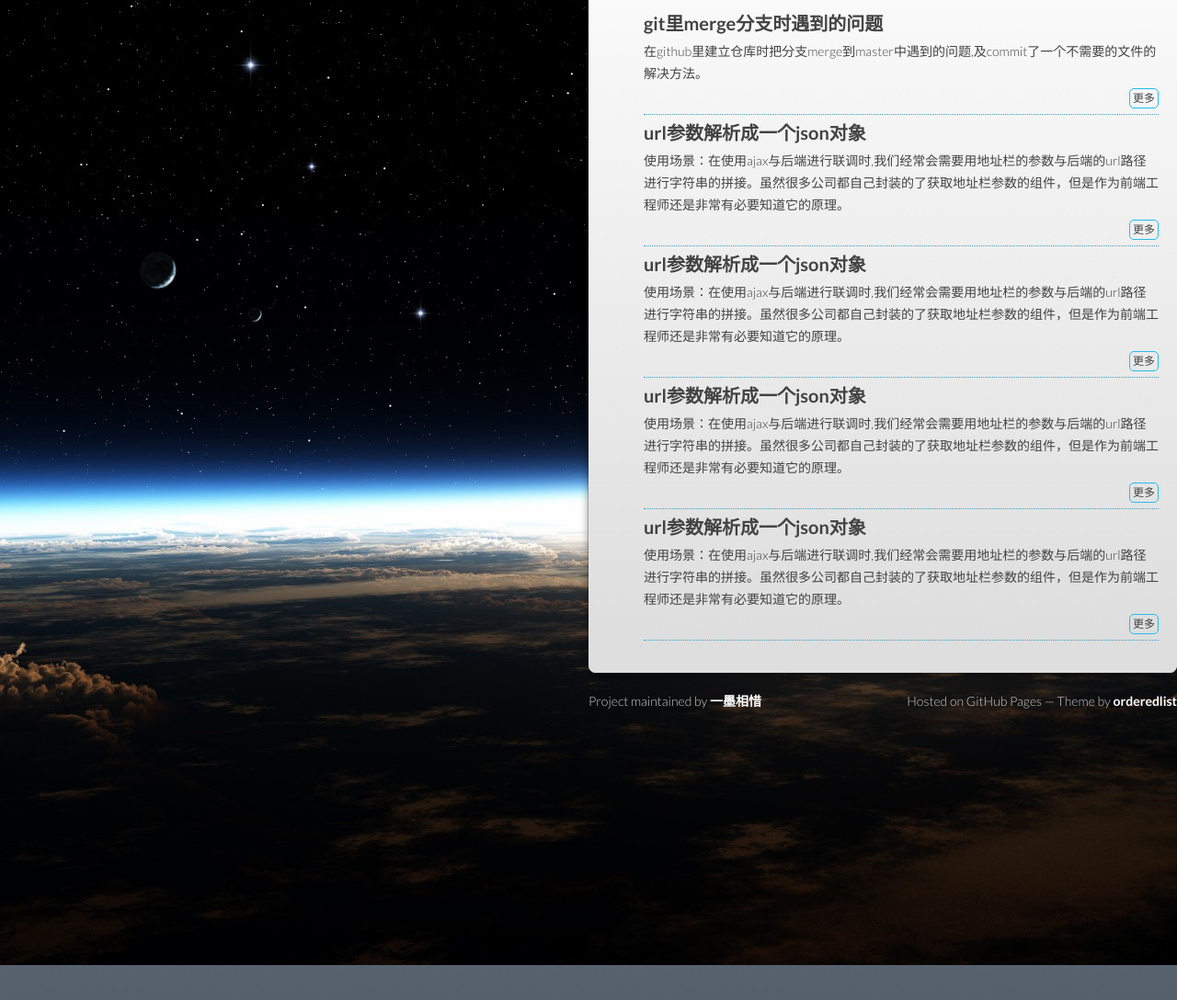
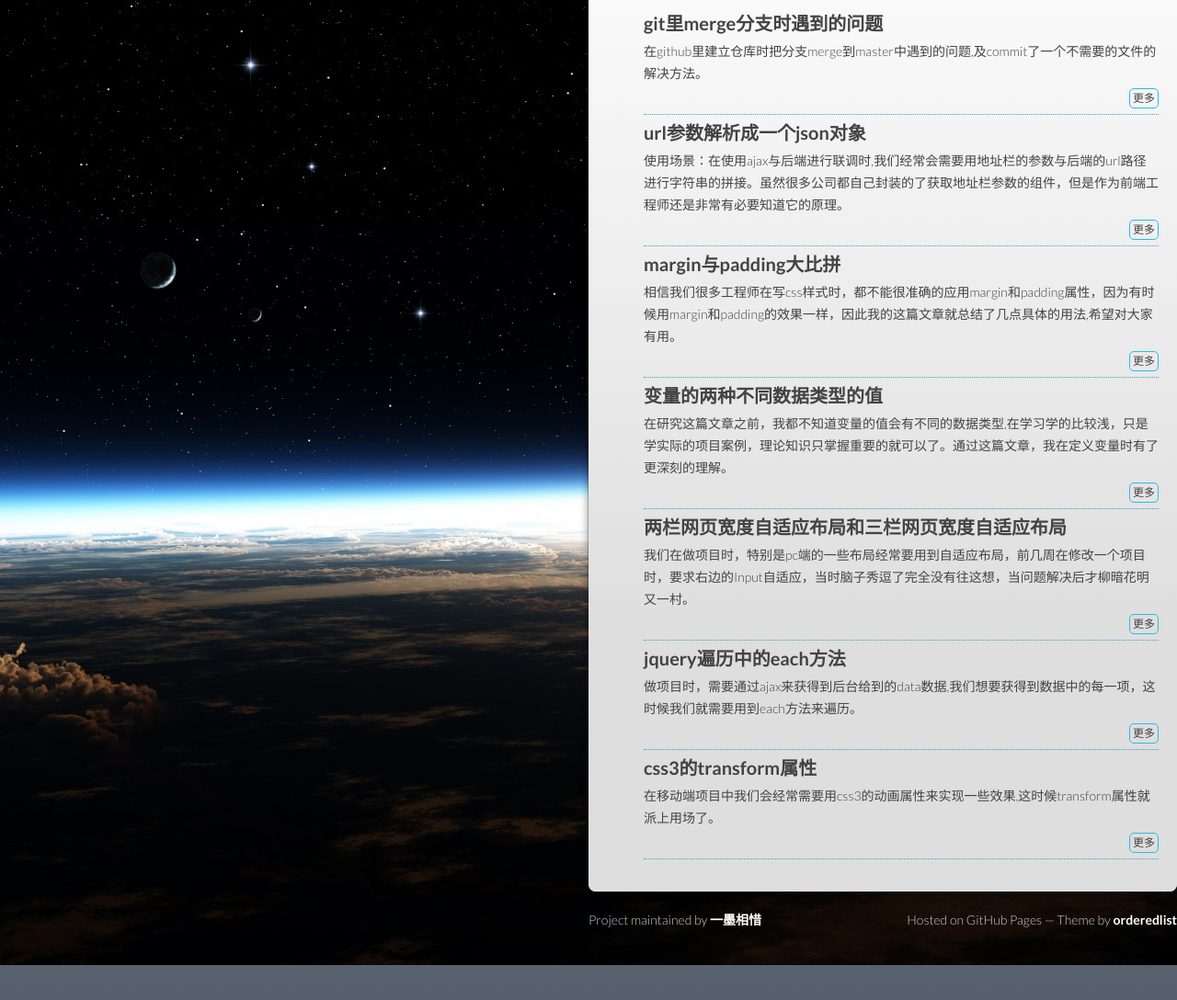
Before and after one commit to LSYY888/ruby.github.io, a plain HTML site: page main-content.html in a window 1280 px wide. Shown: the part 150-1238 px from the top of the page at 92% size. Drawn offline with Linux system fonts and the light colour scheme.

Commit message:
ruby-blog

```diff
--- a/shouye.html
+++ b/main-content.html
@@ -46,25 +46,39 @@
               <a href="https://github.com/fedlover/fedlovers-blog/issues/28">更多</a>
             </li>
             <li class="clearfix">
-              <h4>url参数解析成一个json对象</h4>
+              <h4>margin与padding大比拼</h4>
               <p>
-                使用场景：在使用ajax与后端进行联调时,我们经常会需要用地址栏的参数与后端的url路径进行字符串的拼接。虽然很多公司都自己封装的了获取地址栏参数的组件，但是作为前端工程师还是非常有必要知道它的原理。
+                相信我们很多工程师在写css样式时，都不能很准确的应用margin和padding属性，因为有时候用margin和padding的效果一样，因此我的这篇文章就总结了几点具体的用法,希望对大家有用。
               </p>
-              <a href="https://github.com/fedlover/fedlovers-blog/issues/28">更多</a>
+              <a href="https://github.com/fedlover/fedlovers-blog/issues/29">更多</a>
             </li>
             <li class="clearfix">
-              <h4>url参数解析成一个json对象</h4>
+              <h4>变量的两种不同数据类型的值</h4>
               <p>
-                使用场景：在使用ajax与后端进行联调时,我们经常会需要用地址栏的参数与后端的url路径进行字符串的拼接。虽然很多公司都自己封装的了获取地址栏参数的组件，但是作为前端工程师还是非常有必要知道它的原理。
+                在研究这篇文章之前，我都不知道变量的值会有不同的数据类型,在学习学的比较浅，只是学实际的项目案例，理论知识只掌握重要的就可以了。通过这篇文章，我在定义变量时有了更深刻的理解。
               </p>
-              <a href="https://github.com/fedlover/fedlovers-blog/issues/28">更多</a>
+              <a href="https://github.com/fedlover/fedlovers-blog/issues/26">更多</a>
             </li>
             <li class="clearfix">
-              <h4>url参数解析成一个json对象</h4>
+              <h4>两栏网页宽度自适应布局和三栏网页宽度自适应布局</h4>
               <p>
-                使用场景：在使用ajax与后端进行联调时,我们经常会需要用地址栏的参数与后端的url路径进行字符串的拼接。虽然很多公司都自己封装的了获取地址栏参数的组件，但是作为前端工程师还是非常有必要知道它的原理。
+                我们在做项目时，特别是pc端的一些布局经常要用到自适应布局，前几周在修改一个项目时，要求右边的Input自适应，当时脑子秀逗了完全没有往这想，当问题解决后才柳暗花明又一村。
               </p>
-              <a href="https://github.com/fedlover/fedlovers-blog/issues/28">更多</a>
+              <a href="https://github.com/fedlover/fedlovers-blog/issues/24">更多</a>
+            </li>
+            <li class="clearfix">
+              <h4>jquery遍历中的each方法</h4>
+              <p>
+                做项目时，需要通过ajax来获得到后台给到的data数据,我们想要获得到数据中的每一项，这时候我们就需要用到each方法来遍历。
+              </p>
+              <a href="https://github.com/fedlover/fedlovers-blog/issues/16">更多</a>
+            </li>
+            <li class="clearfix">
+              <h4>css3的transform属性</h4>
+              <p>
+                在移动端项目中我们会经常需要用css3的动画属性来实现一些效果,这时候transform属性就派上用场了。
+              </p>
+              <a href="https://github.com/fedlover/fedlovers-blog/issues/15">更多</a>
             </li>
           </ul>
 
```
Also changed, not shown: index.html (+3 -1 lines).
